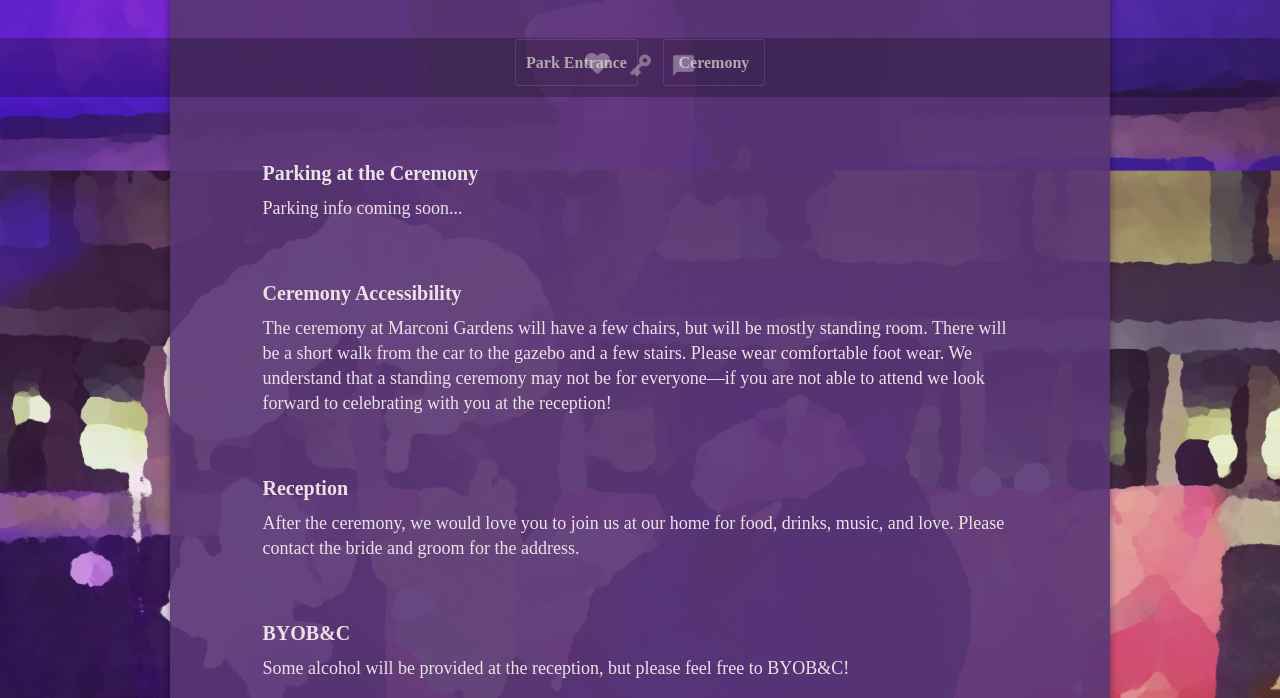
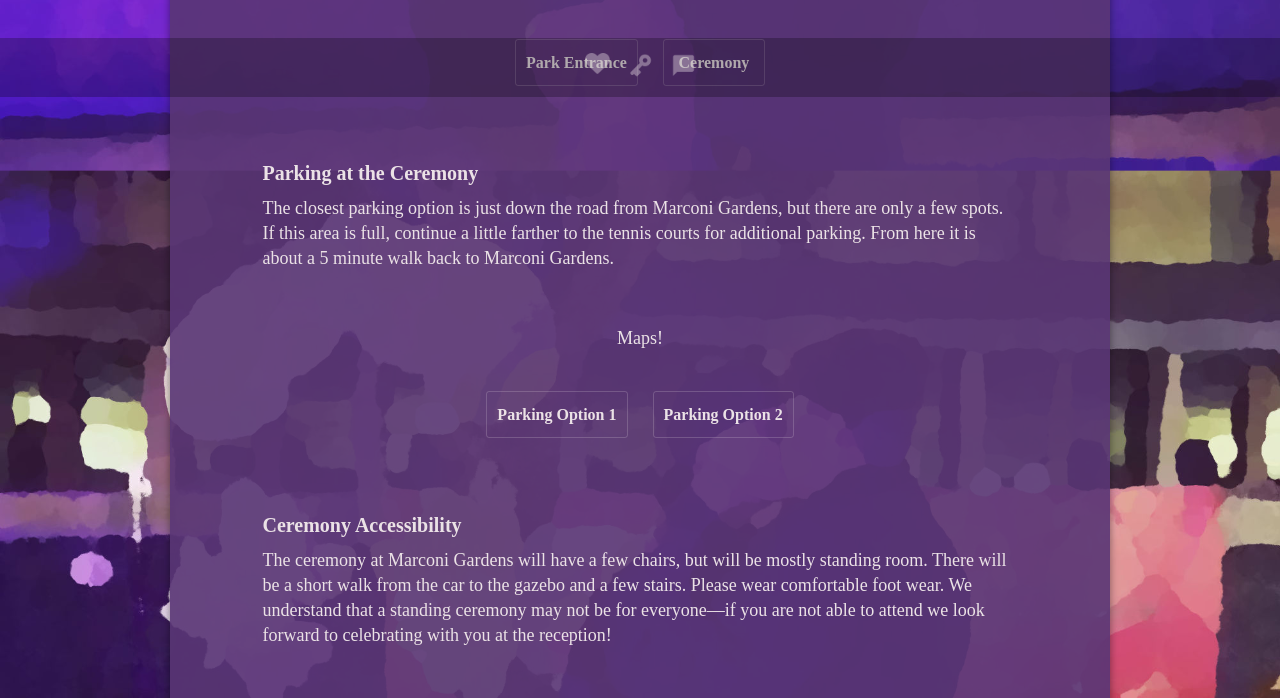
Before and after one commit to bryanchambers/gordonwedding, a Flask app: page /details in a window 1280 px wide. Shown: the part 703-1401 px from the top of the page. Run offline with Flask 2, Linux system fonts and the light colour scheme; data comes from the database, SQL or seed files in the repository; some web fonts are replaced.

Commit message:
Added parking info

```diff
--- a/templates/details.html
+++ b/templates/details.html
@@ -32,7 +32,15 @@
 
             <div class='item'>
                 <div class='question'>Parking at the Ceremony</div>
-                <div class='answer'>Parking info coming soon...</div>
+                <div class='answer'>The closest parking option is just down the road from Marconi Gardens, but there are only a few spots. If this area is full, continue a little farther to the tennis courts for additional parking. From here it is about a 5 minute walk back to Marconi Gardens.</div>
+
+                <div class='spacer'></div>
+                <div class='simple-text center'>Maps!</div>
+
+                <div class='center'>
+                    <a class='button' href='http://www.google.com/maps/search/?api=1&query=41.875172,-71.342951' target='_blank'>Parking Option 1</a>
+                    <a class='button' href='http://www.google.com/maps/search/?api=1&query=41.875575,-71.343496' target='_blank'>Parking Option 2</a>
+                </div>
             </div>
 
 
```
